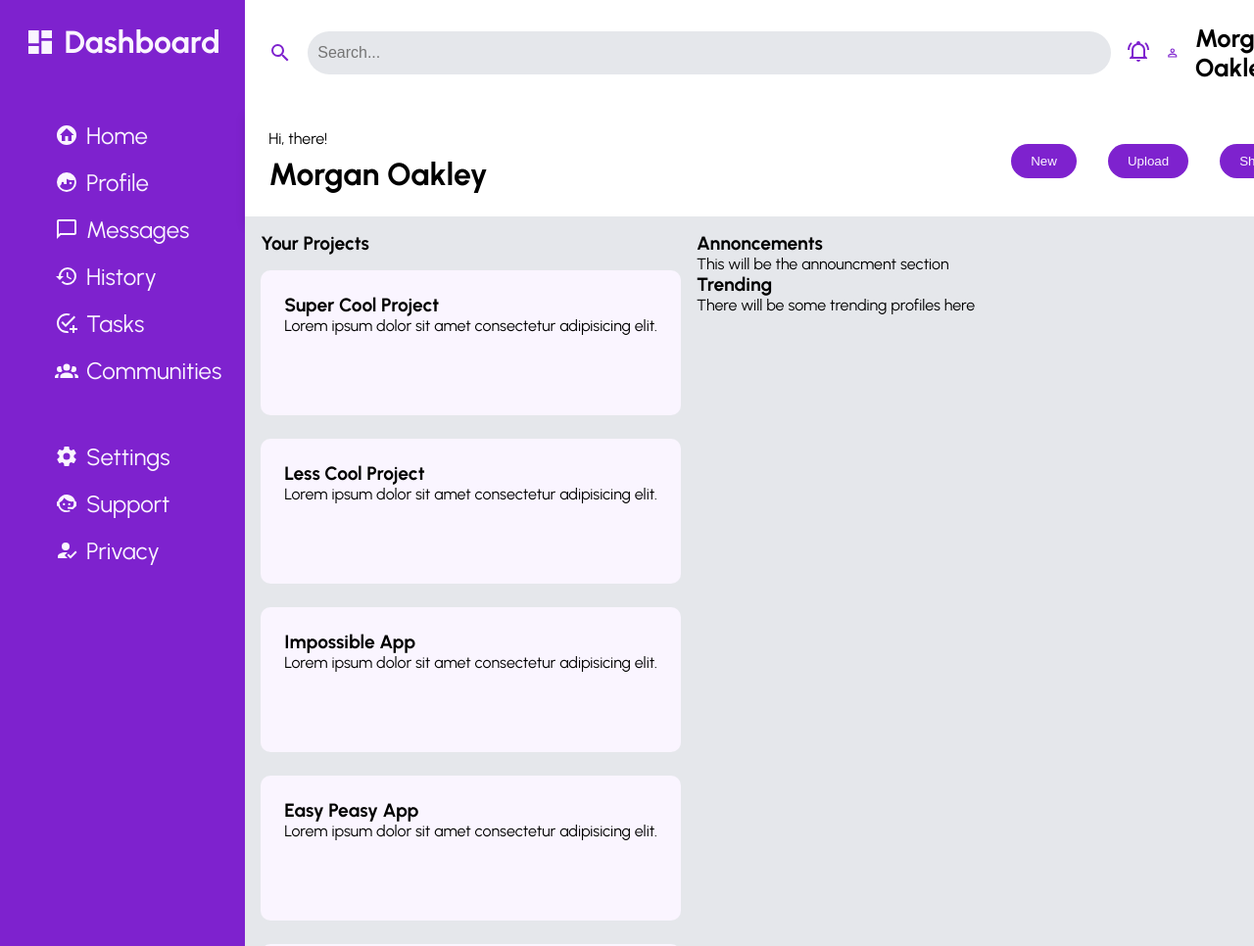
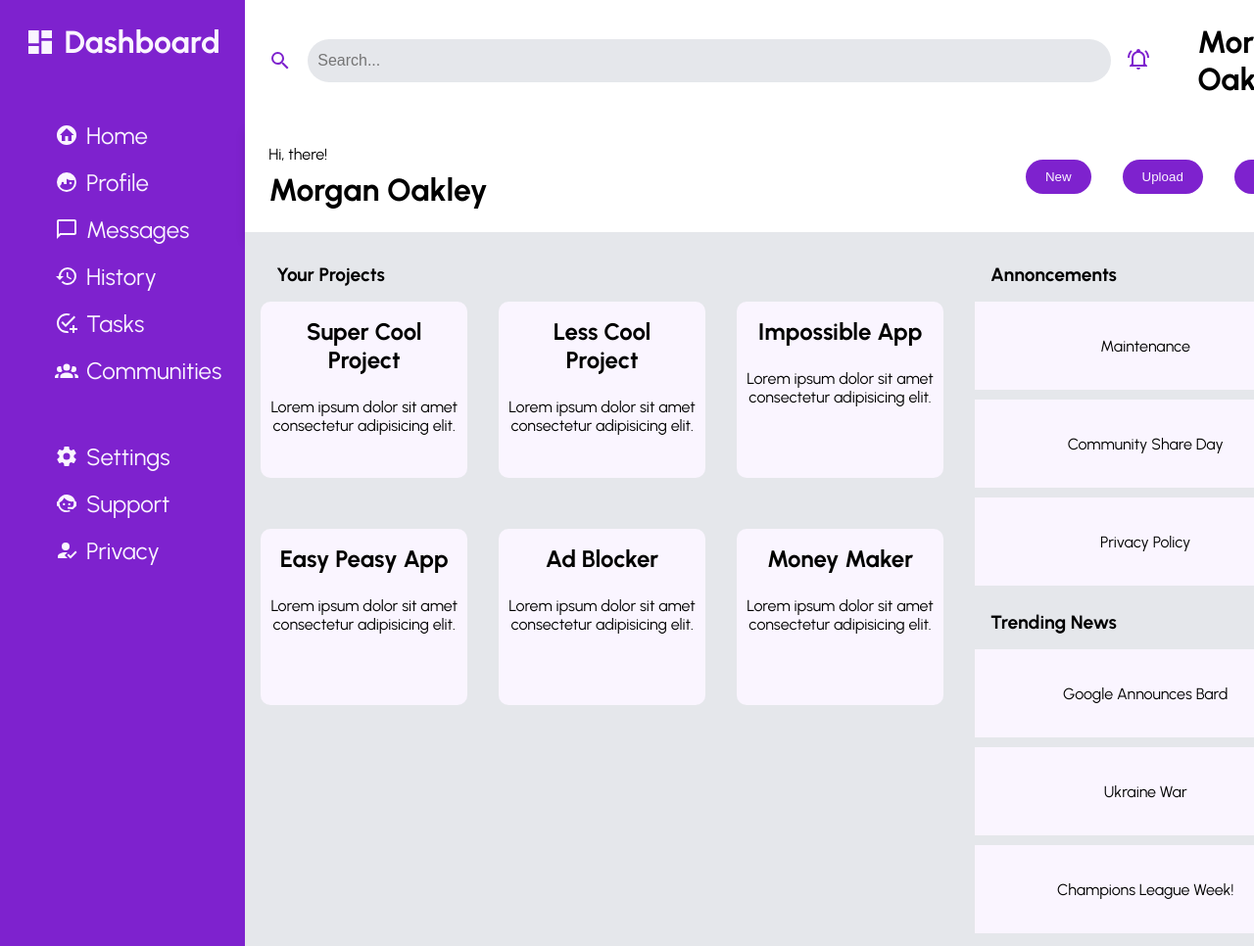
Before and after one commit to ashishthomaschempolil/admin-dashboard, a plain HTML site: page index.html in a window 1280 px wide. Shown: the top 966 px of the page at 98% size. Drawn offline with Linux system fonts and the light colour scheme.

Commit message:
fix: finished css

```diff
--- a/index.html
+++ b/index.html
@@ -52,13 +52,15 @@
                     <svg xmlns="http://www.w3.org/2000/svg" viewBox="0 0 24 24"><title>magnify</title><path d="M9.5,3A6.5,6.5 0 0,1 16,9.5C16,11.11 15.41,12.59 14.44,13.73L14.71,14H15.5L20.5,19L19,20.5L14,15.5V14.71L13.73,14.44C12.59,15.41 11.11,16 9.5,16A6.5,6.5 0 0,1 3,9.5A6.5,6.5 0 0,1 9.5,3M9.5,5C7,5 5,7 5,9.5C5,12 7,14 9.5,14C12,14 14,12 14,9.5C14,7 12,5 9.5,5Z" /></svg>
                     <input type="text" name="search" id="search" placeholder="Search...">
                 </div>
-                <div class="notification">
-                    <svg xmlns="http://www.w3.org/2000/svg" viewBox="0 0 24 24"><title>bell-ring-outline</title><path d="M10,21H14A2,2 0 0,1 12,23A2,2 0 0,1 10,21M21,19V20H3V19L5,17V11C5,7.9 7.03,5.17 10,4.29C10,4.19 10,4.1 10,4A2,2 0 0,1 12,2A2,2 0 0,1 14,4C14,4.1 14,4.19 14,4.29C16.97,5.17 19,7.9 19,11V17L21,19M17,11A5,5 0 0,0 12,6A5,5 0 0,0 7,11V18H17V11M19.75,3.19L18.33,4.61C20.04,6.3 21,8.6 21,11H23C23,8.07 21.84,5.25 19.75,3.19M1,11H3C3,8.6 3.96,6.3 5.67,4.61L4.25,3.19C2.16,5.25 1,8.07 1,11Z" /></svg>
+                <div class="profile-notify">
+                    <div class="notification">
+                        <svg xmlns="http://www.w3.org/2000/svg" viewBox="0 0 24 24"><title>bell-ring-outline</title><path d="M10,21H14A2,2 0 0,1 12,23A2,2 0 0,1 10,21M21,19V20H3V19L5,17V11C5,7.9 7.03,5.17 10,4.29C10,4.19 10,4.1 10,4A2,2 0 0,1 12,2A2,2 0 0,1 14,4C14,4.1 14,4.19 14,4.29C16.97,5.17 19,7.9 19,11V17L21,19M17,11A5,5 0 0,0 12,6A5,5 0 0,0 7,11V18H17V11M19.75,3.19L18.33,4.61C20.04,6.3 21,8.6 21,11H23C23,8.07 21.84,5.25 19.75,3.19M1,11H3C3,8.6 3.96,6.3 5.67,4.61L4.25,3.19C2.16,5.25 1,8.07 1,11Z" /></svg>
+                    </div>
+                    <div class="profile">
+                        <h1>Morgan Oakley</h1>
+                    </div>
                 </div>
-                <div class="profile">
-                    <svg xmlns="http://www.w3.org/2000/svg" viewBox="0 0 24 24"><title>account-outline</title><path d="M12,4A4,4 0 0,1 16,8A4,4 0 0,1 12,12A4,4 0 0,1 8,8A4,4 0 0,1 12,4M12,6A2,2 0 0,0 10,8A2,2 0 0,0 12,10A2,2 0 0,0 14,8A2,2 0 0,0 12,6M12,13C14.67,13 20,14.33 20,17V20H4V17C4,14.33 9.33,13 12,13M12,14.9C9.03,14.9 5.9,16.36 5.9,17V18.1H18.1V17C18.1,16.36 14.97,14.9 12,14.9Z" /></svg>
-                    <h1>Morgan Oakley</h1>
-                </div>
+
             </div>
             <div class="intro">
                 <div class="intro-title">
@@ -140,11 +142,15 @@
                 <div class="anno-and-trend">
                     <div class="announc">
                         <h1>Annoncements</h1>
-                        This will be the announcment section
+                        <div class="card"><p>Maintenance</p></div>
+                        <div class="card"><p>Community Share Day</p></div>
+                        <div class="card"><p>Privacy Policy</p></div>
                     </div>
                     <div class="trending">
-                        <h1>Trending</h1>
-                        There will be some trending profiles here
+                        <h1>Trending News</h1>
+                        <div class="card"><p>Google Announces Bard</p></div>
+                        <div class="card"><p>Ukraine War</p></div>
+                        <div class="card"><p>Champions League Week!</p></div>
                 </div>
                 </div>
             </div>
--- a/style.css
+++ b/style.css
@@ -27,13 +27,13 @@ li {
 
 /* for the whole page */
 .container {
-    display: flex;
-    /* grid-template-columns: 1fr 3fr; */
+    display: grid;
+    grid-template-columns: 1fr 4fr;
 }
 
 /* for the side bar */
 .sidebar {
-    flex: 1 1 15%;
+    grid-column: 1/2;
     display: flex;
     flex-direction: column;
     gap: 4rem;
@@ -121,12 +121,24 @@ ul{
     padding: 10px;
 }
 
+.profile-notify {
+    display: flex;
+    flex-direction: row;
+    gap: 3rem;
+    align-items: center;
+    justify-content: space-between;
+}
+
+.notification {
+  align-self: center;
+  justify-self: center;
+}
+
 .profile {
     display: flex;
     flex-direction: row;
     gap: 1rem;
     align-items: center;
-    font-size: .8rem;
 }
 
 /* for the intro */
@@ -168,47 +180,75 @@ ul{
 }
 
 .content {
-  display: flex;
-  /* justify-content: space-between; */
-  gap: 1rem;
+  display: grid;
+  grid-template-columns: 2fr 1fr;
+  grid-template-rows: repeat(3, 1fr);
+  gap: 2rem;
   padding: 1rem;
   background-color: var(--grey);
 }
 
-/* .card-section {
-  display:grid;
-  gap: 1.5rem;
-  grid-template-columns: repeat(auto-fit, minmax(250px, 1fr));
-  align-items: center;
+.projects {
+  grid-row: 1/4;
+  grid-column: 1/2;
+}
+
+.projects h1 {
+  padding: 1rem;
+}
+
+.card-section {
+  display: grid;
+  grid-template-columns: repeat(auto-fit, minmax(200px, 1fr));
+  grid-template-rows: repeat(auto-fit, minmax(200px, 1fr));
+  gap: 2rem;
 }
 
 .card {
-  height: 200px;
+  height: 180px;
   background-color: var(--white);
-  padding: 1.5rem;
   border-radius: 10px;
-} */
-
-.projects {
-  display: flex;
-  flex-direction: column;
-  gap: 1rem;
 }
 
-.card-section{
-  display: grid;
-  grid-template-columns: repeat(auto-fit, minmax(250px, 1fr));
-  gap: 1.5rem;
-  align-items: center;
+.card h1 {
+  font-size: 1.5rem;
+  font-weight: bold;
+  text-align: center;
+  padding: 1rem;
 }
 
-.card {
-  height: 100px;
-  background-color: var(--white);
-  padding: 1.5rem;
-  border-radius: 10px;
+.card p {
+  font-size: 1rem;
+  padding: .5rem;
+  text-align: center;
 }
 
 .card:hover {
   box-shadow: -5px -5px 0 var(--light-violet);
 }
+
+/* for the trending and announcements section */
+/*for the announcements */
+.anno-and-trend {
+  grid-row: 1/4;
+  display: grid;
+  grid-template-rows: repeat(2, 1fr);
+}
+
+.anno-and-trend h1 {
+  padding: 1rem;
+}
+
+.anno-and-trend .card {
+  display: flex;
+  justify-content: center;
+  align-items: center;
+  height: 90px;
+  background-color: var(--white);
+  border-radius: 0;
+  border-bottom: 10px solid var(--grey);
+}
+
+.anno-and-trend .card:hover {
+  box-shadow: none;
+}
```
